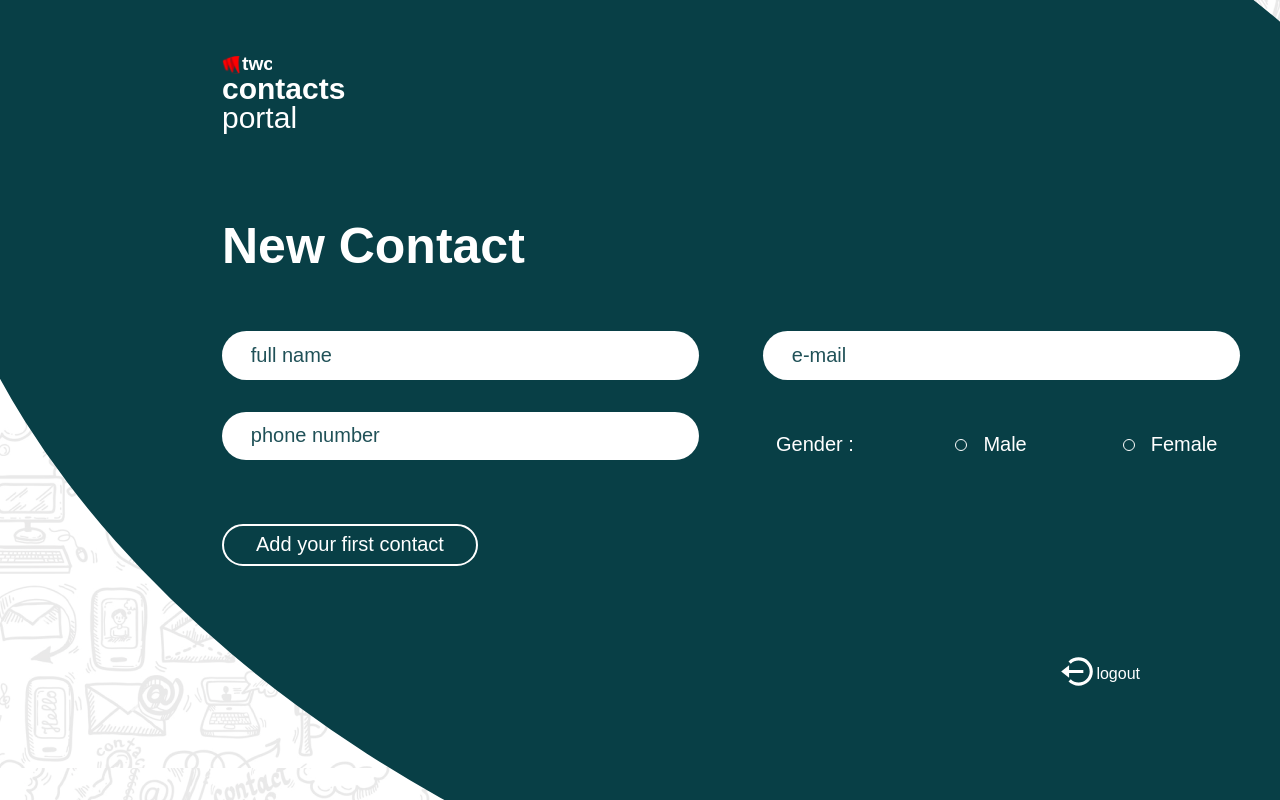
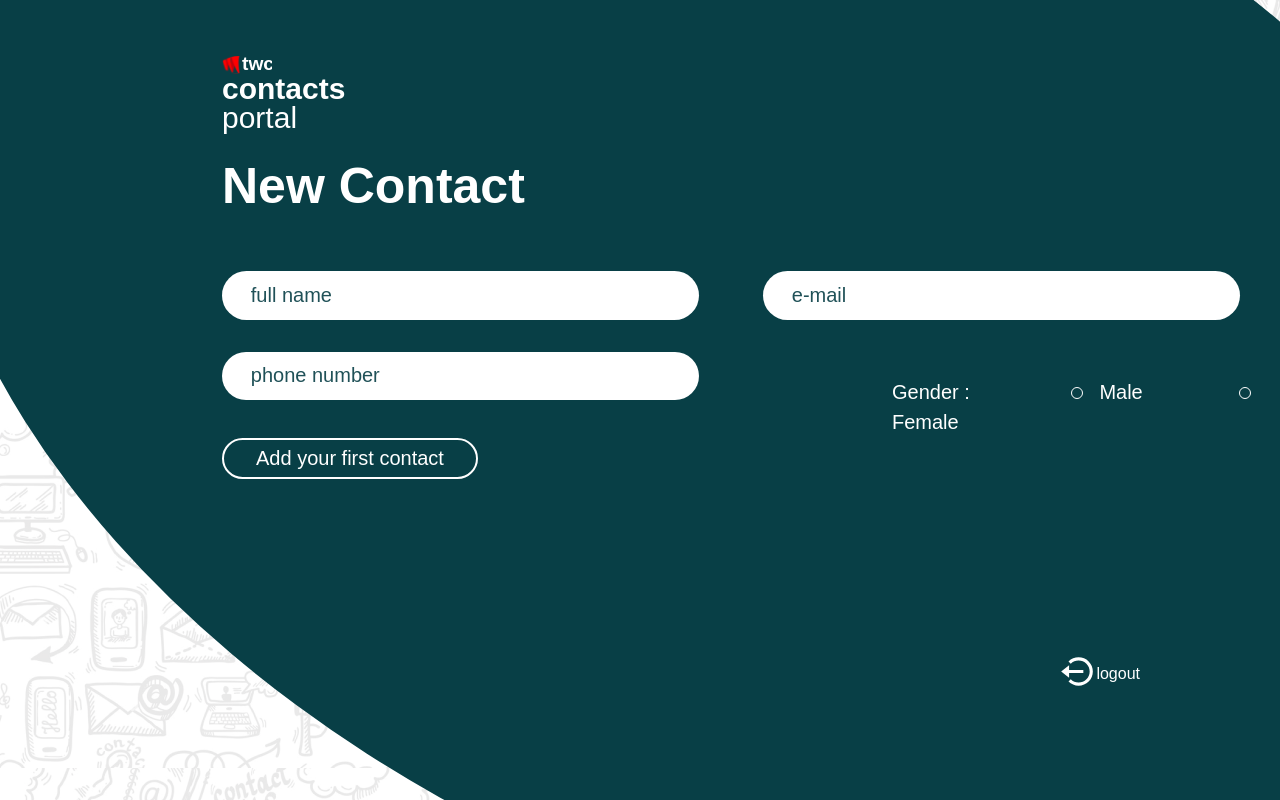
Before and after one commit to Eyshcharya/twc-test-web, a React (Vite) app: page /contacts/new in a window 1280 px wide. Shown: the top 800 px of the page. Built offline with nearby package versions, Linux system fonts and the light colour scheme; a web font is replaced by a local one.

Commit message:
Added styles to buttons

```diff
--- a/src/index.css
+++ b/src/index.css
@@ -289,7 +289,7 @@ new contact page
 .new-contact-body {
   position: absolute;
   left: 222px;
-  top: 210px;
+  top: 150px;
 }
 .new-contact-body p {
   font-size: 35px;
@@ -322,8 +322,8 @@ new contact page
 }
 .radio {
   position: absolute;
-  top: 219px;
-  left: 554px;
+  top: 227px;
+  left: 670px;
   display: inline;
   font-size: 20px;
 }
@@ -346,16 +346,24 @@ input[type="radio"]:checked {
   margin-left: 6rem;
 }
 #add-contact-btn2 {
-  margin-top: 1rem;
+  margin-top: -3rem;
 }
 .viewContacts-btn {
   position: absolute;
-  top: 330px;
+  top: 230px;
   right: 70px;
 }
 .viewContacts-btn a {
   text-decoration: underline;
   font-size: 18px;
+}
+#form-err {
+  margin-left: 20px;
+  font-size: 15px;
+}
+#radio-err {
+  margin-left: 10px;
+  font-size: 15px;
 }
 /*
 ===============
```
